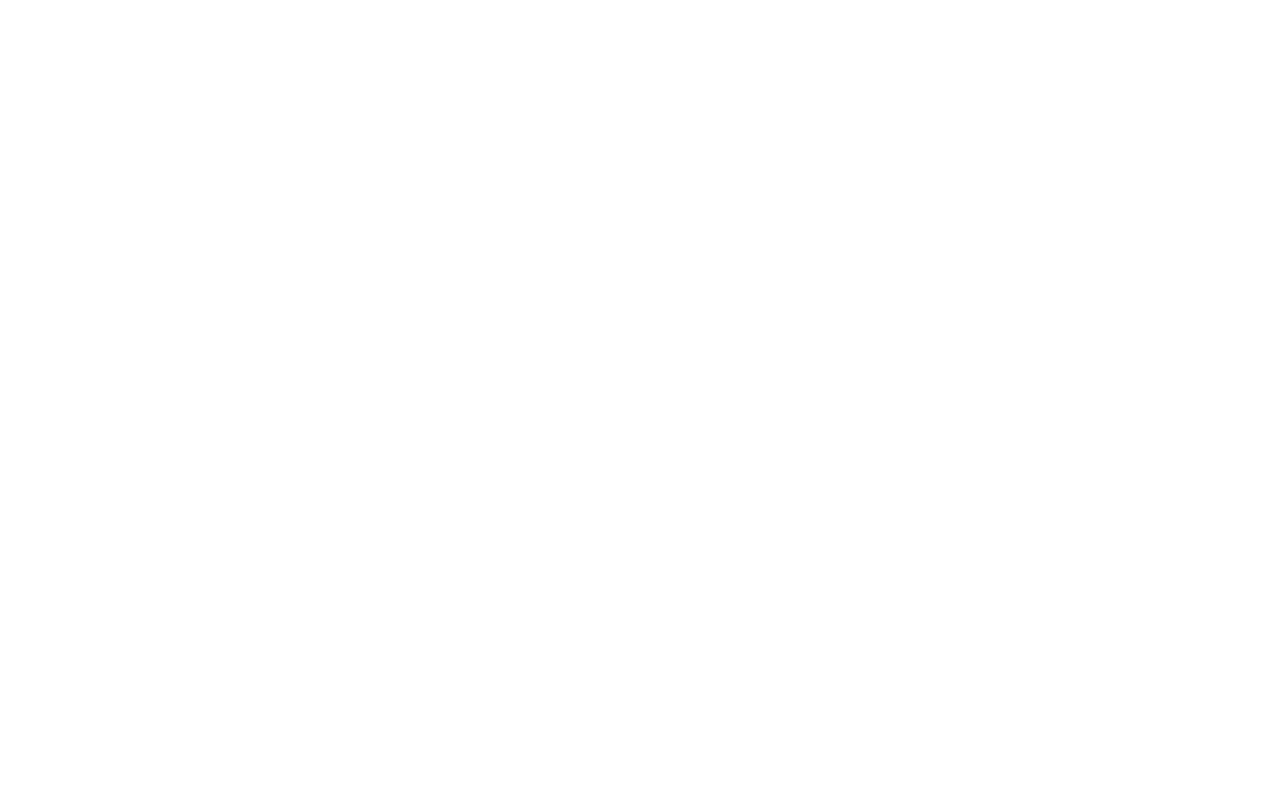
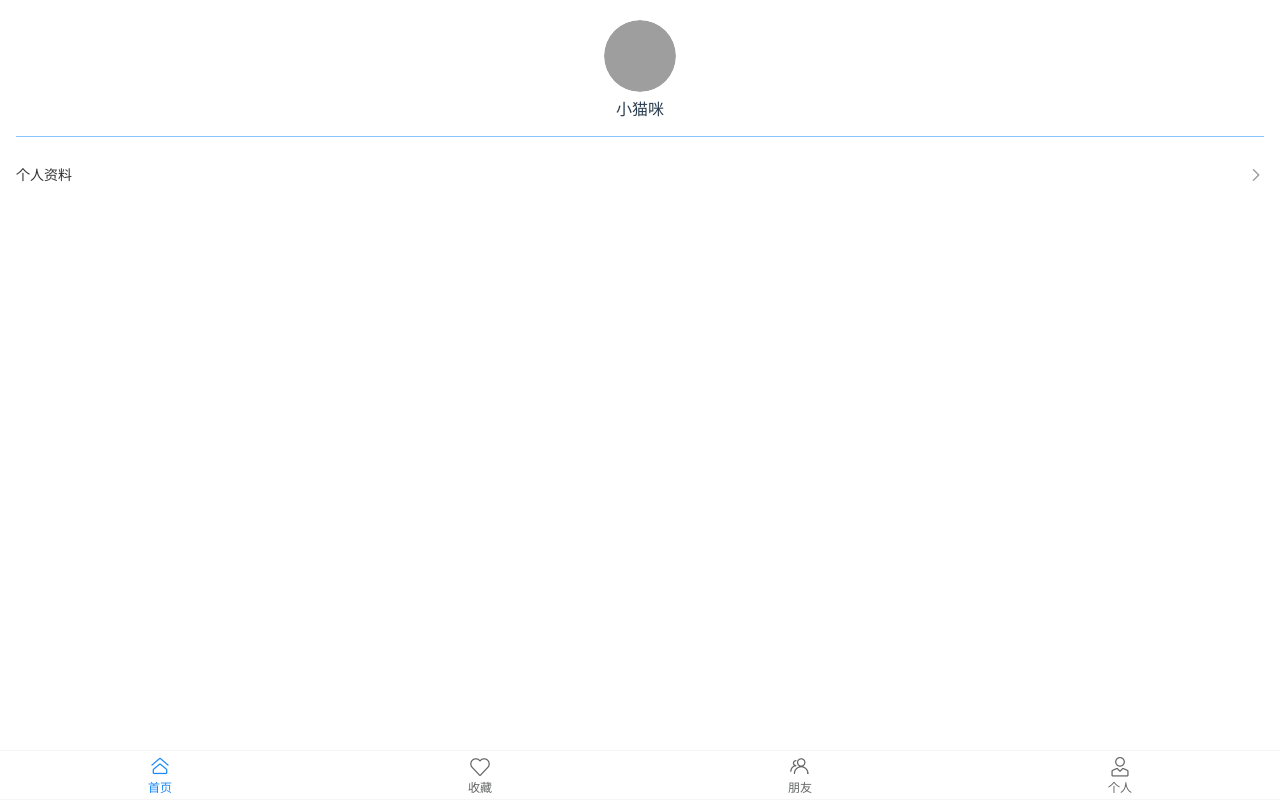
Before and after one commit to LehaoLin/zhihu-vue-clone, a Vue app in the folder zhihu/: page /user-profile in a window 1280 px wide. Built offline with nearby package versions, Linux system fonts and the light colour scheme; grey boxes are pictures that could not be loaded.

Commit message:
user profile

```diff
--- a/zhihu/src/router/index.js
+++ b/zhihu/src/router/index.js
@@ -34,7 +34,13 @@
                 path: '/user',
                 name: 'User',
                 component: () =>
-                    import ('../views/User.vue')
+                    import ('../views/User.vue'),
+                children: [{
+                    path: "/user-profile",
+                    name: "User-profile",
+                    component: () =>
+                        import ('../views/user/user-profile.vue')
+                }]
             },
             {
                 path: '/about',
--- a/zhihu/src/views/User.vue
+++ b/zhihu/src/views/User.vue
@@ -10,19 +10,35 @@
                 fit="cover"
                 />
             </van-sticky>
+            小猫咪
         </div>
-
 
         <van-divider
         :style="{ color: '#1989fa', borderColor: '#1989fa', padding: '0 16px' }">
         </van-divider>
-
+        <van-cell is-link @click="showPopup">个人资料</van-cell>
+        <van-popup v-model="show" closeable close-icon-position="top-left" position="right" :style="{ height: '100%', width:'100%' }">
+            <van-nav-bar
+            title="个人资料"
+            />
+            i am shit
+        </van-popup>
     </div>
 </template>
 
 <script>
+    // import { Toast } from 'vant';
     export default {
-
+        data() {
+            return {
+                show: false,
+            }
+        },
+        methods: {
+            showPopup() {
+                this.show = true;
+            },
+        },
     }
 </script>
 
--- /dev/null
+++ b/zhihu/src/views/user/user-profile.vue
@@ -0,0 +1,15 @@
+<template>
+    <div>
+个人资料页面
+    </div>
+</template>
+
+<script>
+    export default {
+
+    }
+</script>
+
+<style lang="scss" scoped>
+
+</style>
```
